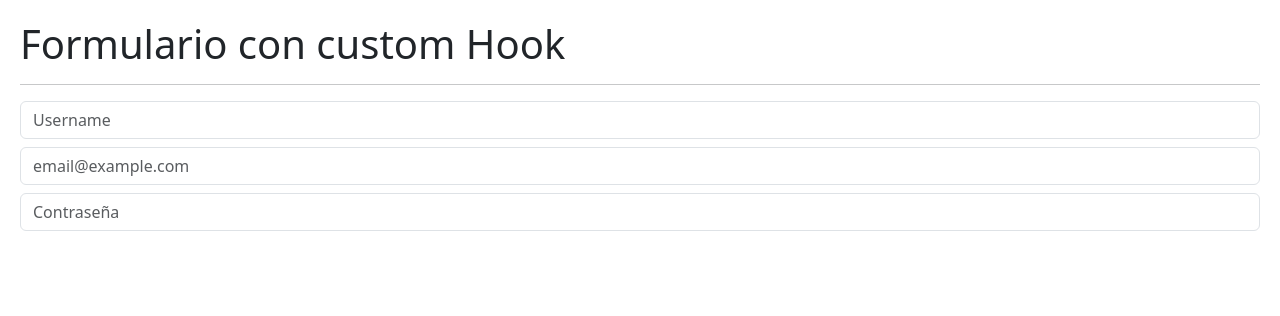
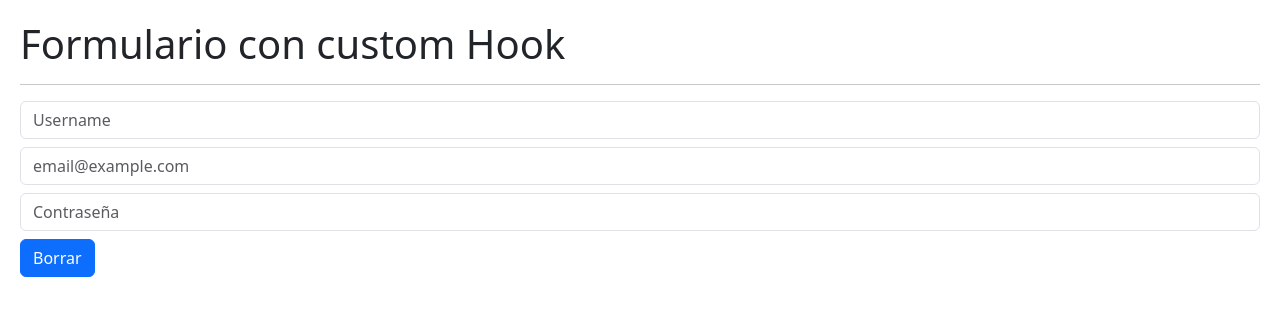
Before and after one commit to juanbpadilla/05-hook-app, a React (Vite) app: page / in a window 1280 px wide. Shown: the top 316 px of the page. Built offline with nearby package versions, Linux system fonts and the light colour scheme.

Commit message:
Tarea - Implementar funcionalidad de Reset
Añadir función onResetForm al formulario con custom Hook

```diff
--- a/src/02-useEffect/FormWithCustomHook.jsx
+++ b/src/02-useEffect/FormWithCustomHook.jsx
@@ -11,7 +11,7 @@
    * username, email, password: Estas son las propiedades del estado del formulario que se desestructuran del objeto retornado por useForm. Estas variables contienen los valores actuales de los campos del formulario y se inicializan con los valores proporcionados en el objeto pasado a useForm. Por ejemplo, username se inicializa con una cadena vacía ''.
    */
   // eslint-disable-next-line no-unused-vars
-  const { formState, onInputChange, username, email, password } = useForm({
+  const { formState, onInputChange, onResetForm, username, email, password } = useForm({
     username: '',
     email: '',
     password: ''
@@ -54,6 +54,8 @@
         onChange={ onInputChange }
       />
 
+      <button onClick={ onResetForm } className="btn btn-primary mt-2">Borrar</button>
+
     </>
   )
 }
--- a/src/hooks/useForm.js
+++ b/src/hooks/useForm.js
@@ -21,6 +21,10 @@
     })
   }
 
+  const onResetForm = () => {
+    setFormState( initialForm );
+  };
+
   /**
    * Se devuelve un objeto que contiene el estado del formulario y un manejador de cambios de entrada.
    *
@@ -31,6 +35,7 @@
   return {
     ...formState,
     formState,
-    onInputChange
+    onInputChange,
+    onResetForm
   }
 }
```
